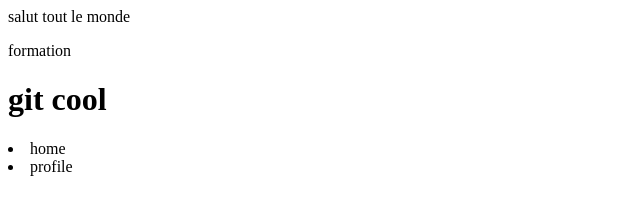
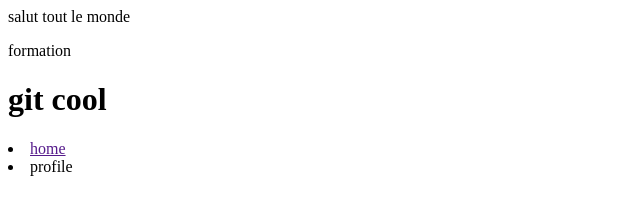
Before and after one commit to sara3265/git-tast, a plain HTML site: page index.html in a window 1280 px wide. Shown: the full height of the page, 0-640 px from the left. Drawn offline with Linux system fonts and the light colour scheme.

Commit message:
update the navbar

```diff
--- a/index.html
+++ b/index.html
@@ -9,7 +9,7 @@
 <h1>git cool</h1>
 <nav>
 
-<li>home</li>
+<li><a href="">home</a></li>
 
 <li>profile</li>
 </nav>
```
